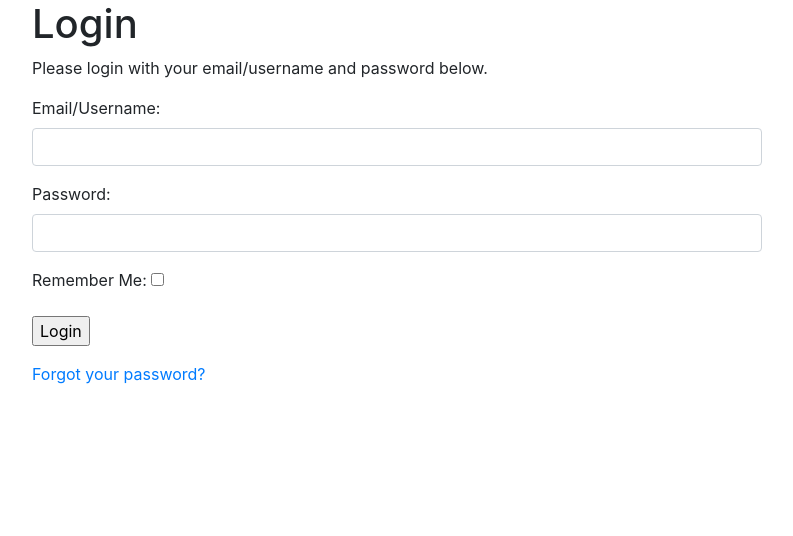
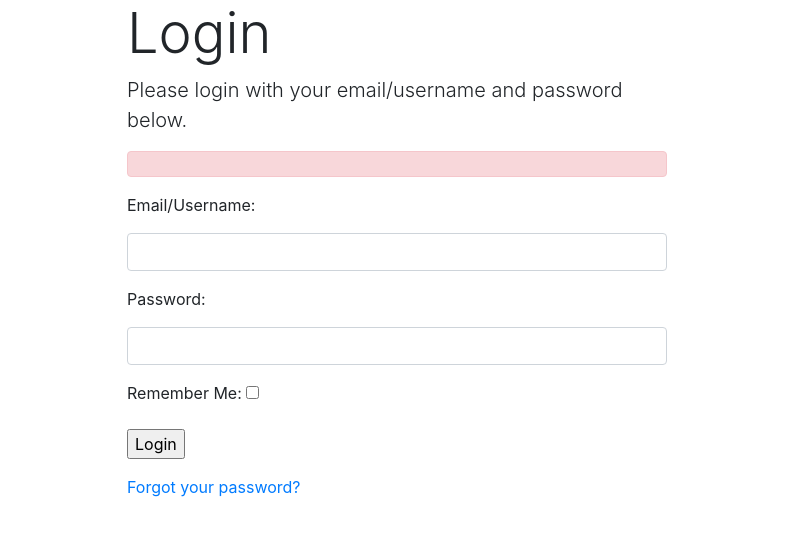
Before and after one commit to pavlosb/itin, a CodeIgniter app: page /database/index.php/auth/login in a window 1280 px wide. Shown: the top 536 px of the page, without its empty margins (243-1036 px from the left). Run offline with CodeIgniter, Linux system fonts and the light colour scheme.

Commit message:
Update login.php

```diff
--- a/application/views/auth/login.php
+++ b/application/views/auth/login.php
@@ -1,23 +1,23 @@
 <div class="container">
   <div class="row justify-content-center">
-  <div class="col-sm-8">
-<h1><?php echo lang('login_heading');?></h1>
-<p><?php echo lang('login_subheading');?></p>
+  <div class="col-sm-8 col-lg-6">
+<h1 class="display-4"><?php echo lang('login_heading');?></h1>
+<p class="lead"><?php echo lang('login_subheading');?></p>
 
-<div id="infoMessage"><?php echo $message;?></div>
+<div class="alert alert-danger" role="alert"><?php echo $message;?></div>
 </div>
 </div>
 <div class="row justify-content-center">
-<div class="col-sm-8">
+<div class="col-sm-8 col-lg-6">
 <?php echo form_open("auth/login");?>
 
   <p>
-    <?php echo lang('login_identity_label', 'identity');?>
+  <label for="identity"><?php echo lang('login_identity_label', 'identity');?></label>
     <?php echo form_input($identity);?>
   </p>
 
   <p>
-    <?php echo lang('login_password_label', 'password');?>
+  <label for="password"><?php echo lang('login_password_label', 'password');?></label>
     <?php echo form_input($password);?>
   </p>
 
```
